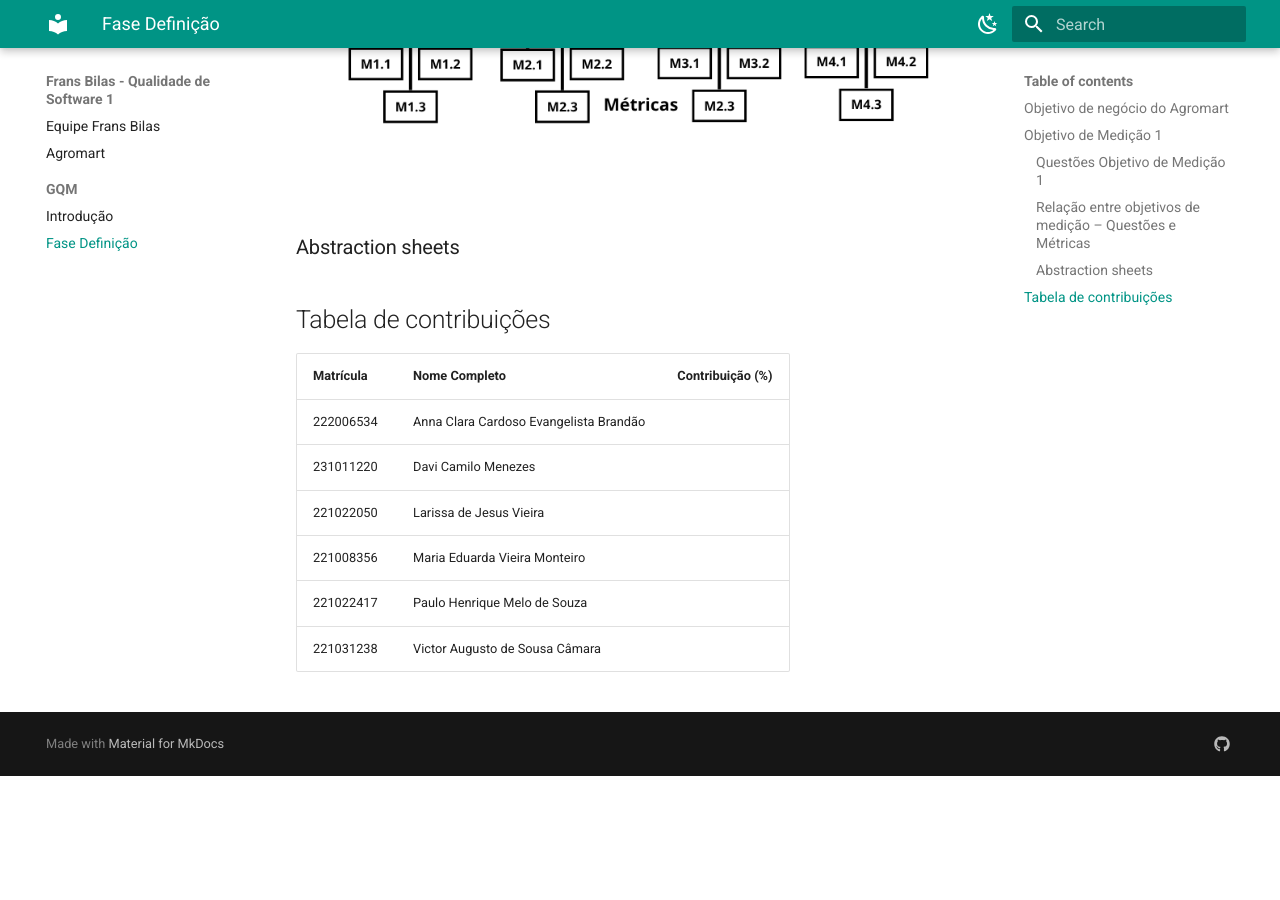
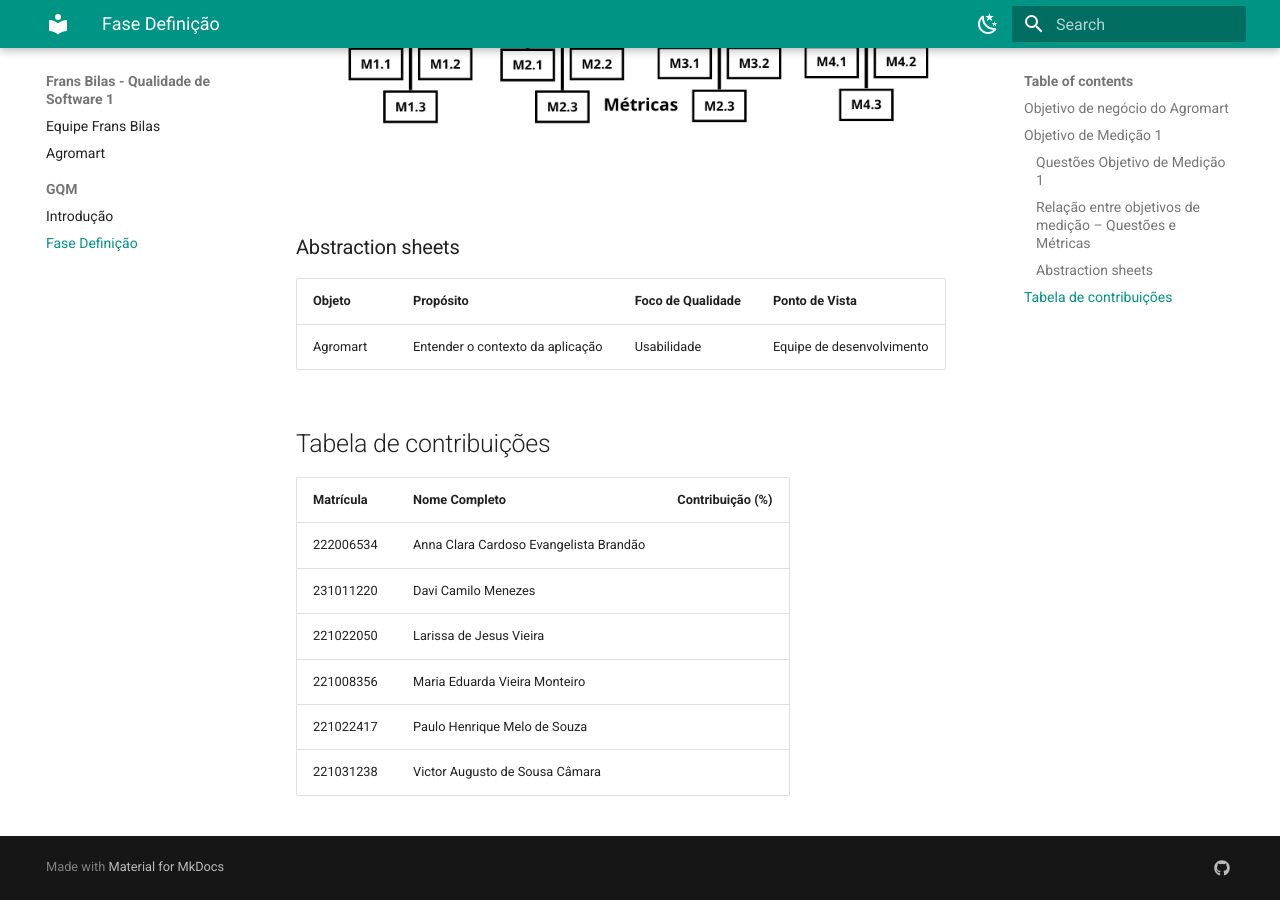
Before and after one commit to FCTE-Qualidade-de-Software-1/2025-1-T01--Frans-Bilas, an MkDocs documentation site: the page built from docs/GQM/FaseDefinicao.md, in a window 1280 px wide and 900 px high, scrolled down 733 px. Built offline with MkDocs 1.6.1 and Material for MkDocs 9.7.7, drawn with Linux system fonts in a browser that asks for light colours; before the commit the page ends 1509 px from its top, so only the background shows below that.

Commit message:
starting the abstraction sheets table

```diff
--- a/docs/GQM/FaseDefinicao.md
+++ b/docs/GQM/FaseDefinicao.md
@@ -12,6 +12,10 @@
 
 ### Abstraction sheets
 
+| Objeto            | Propósito                        | Foco de Qualidade        | Ponto de Vista            |
+|-------------------|----------------------------------|--------------------------|---------------------------|
+| Agromart          | Entender o contexto da aplicação | Usabilidade              | Equipe de desenvolvimento |
+
 ## Tabela de contribuições
 
 | Matrícula       | Nome Completo                          | Contribuição (%) |
```
